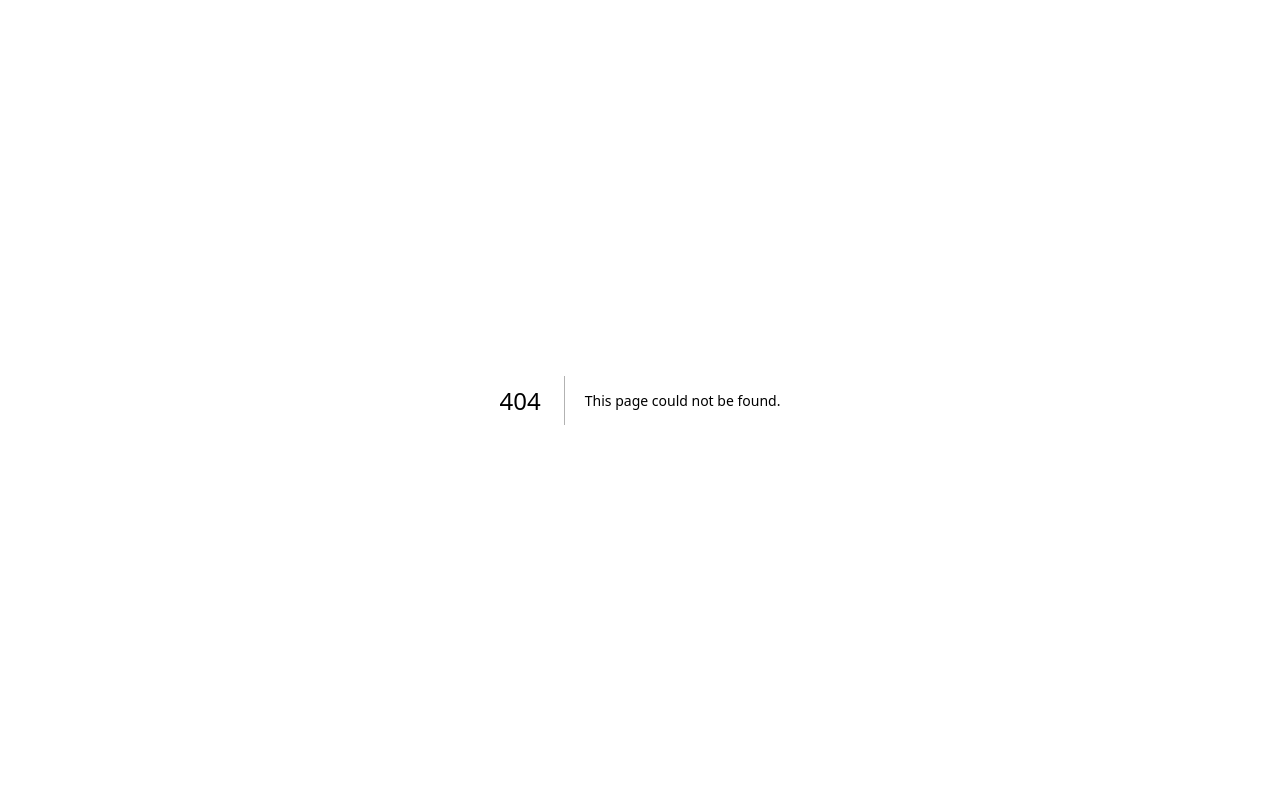
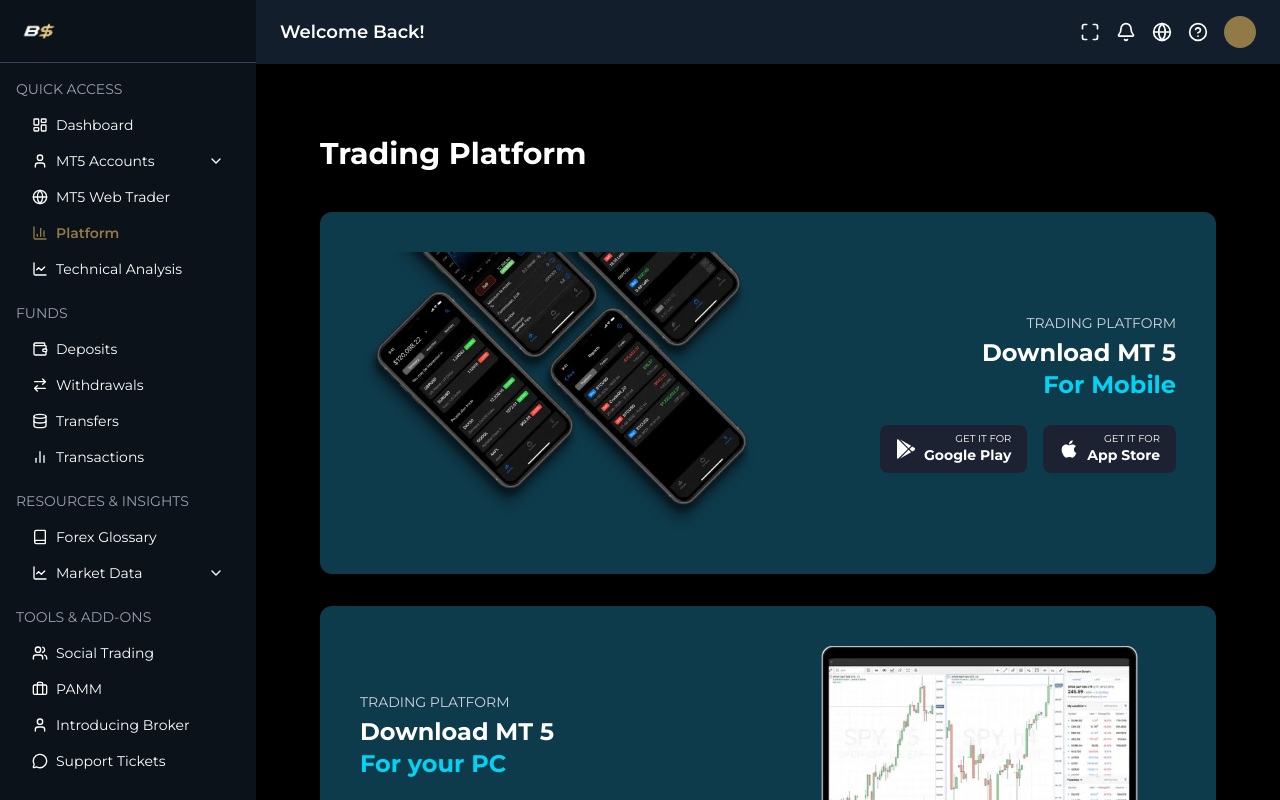
Before and after one commit to Shubham9049/WinProFx, a Next.js app: page /Ourplatform in a window 1280 px wide. Before the commit this address had no page. Built offline with nearby package versions, Linux system fonts and the light colour scheme.

Commit message:
add platform in dashboard

```diff
--- a/components/Sidebar.tsx
+++ b/components/Sidebar.tsx
@@ -100,7 +100,7 @@
             pathname={pathname}
           />
           <NavLink
-            href="/platform"
+            href="/Ourplatform"
             label="Platform"
             icon={BarChart3}
             pathname={pathname}
--- /dev/null
+++ b/src/app/(dashboard)/Ourplatform/page.tsx
@@ -0,0 +1,110 @@
+"use client";
+
+import React from "react";
+import Image from "next/image";
+import { FaApple, FaGooglePlay, FaWindows } from "react-icons/fa";
+import { SiMacos } from "react-icons/si";
+import lap from "../../../../assets/lap2.webp";
+import mob from "../../../../assets/mob2.webp";
+
+export default function TradingPlatform() {
+  return (
+    <div className="bg-black min-h-screen py-12 px-4 md:px-10">
+      <h2 className="text-2xl md:text-3xl font-bold text-white mb-10">
+        Trading Platform
+      </h2>
+
+      {/* Mobile Section */}
+      <div className="bg-[#0e3b4c] rounded-xl p-6 md:p-10 mb-8 flex flex-col-reverse md:flex-row justify-between items-center gap-6">
+        {/* Left - Mobile Image */}
+        <div className="w-full md:w-1/2 flex justify-center">
+          <Image
+            src={mob} // Replace with your mobile image path
+            alt="Mobile MT5"
+            width={400}
+            height={300}
+            className="object-contain"
+          />
+        </div>
+
+        {/* Right - Mobile Text and Buttons */}
+        <div className="w-full md:w-1/2 text-white text-right">
+          <p className="text-sm text-gray-300 mb-1">TRADING PLATFORM</p>
+          <h3 className="text-xl md:text-2xl font-bold">
+            Download MT 5 <br />
+            <span className="text-cyan-400">For Mobile</span>
+          </h3>
+
+          <div className="flex justify-end gap-4 mt-6">
+            <a
+              href="#"
+              className="bg-[#1d2233] hover:bg-[#2a314a] text-white px-4 py-2 rounded-lg text-sm flex items-center gap-2"
+            >
+              <FaGooglePlay className="text-xl" />
+              <span>
+                <p className="text-[10px] leading-tight">GET IT FOR</p>
+                <strong>Google Play</strong>
+              </span>
+            </a>
+            <a
+              href="#"
+              className="bg-[#1d2233] hover:bg-[#2a314a] text-white px-4 py-2 rounded-lg text-sm flex items-center gap-2"
+            >
+              <FaApple className="text-xl" />
+              <span>
+                <p className="text-[10px] leading-tight">GET IT FOR</p>
+                <strong>App Store</strong>
+              </span>
+            </a>
+          </div>
+        </div>
+      </div>
+
+      {/* PC Section */}
+      <div className="bg-[#0e3b4c] rounded-xl p-6 md:p-10 flex flex-col md:flex-row justify-between items-center gap-6">
+        {/* Left - PC Text and Buttons */}
+        <div className="w-full md:w-1/2 text-white">
+          <p className="text-sm text-gray-300 mb-1">TRADING PLATFORM</p>
+          <h3 className="text-xl md:text-2xl font-bold">
+            Download MT 5 <br />
+            <span className="text-cyan-400">For your PC</span>
+          </h3>
+
+          <div className="flex gap-4 mt-6">
+            <a
+              href="#"
+              className="bg-[#1d2233] hover:bg-[#2a314a] text-white px-4 py-2 rounded-lg text-sm flex items-center gap-2"
+            >
+              <FaWindows className="text-xl" />
+              <span>
+                <p className="text-[10px] leading-tight">GET IT FOR</p>
+                <strong>Windows</strong>
+              </span>
+            </a>
+            <a
+              href="#"
+              className="bg-[#1d2233] hover:bg-[#2a314a] text-white px-4 py-2 rounded-lg text-sm flex items-center gap-2"
+            >
+              <SiMacos className="text-xl" />
+              <span>
+                <p className="text-[10px] leading-tight">GET IT FOR</p>
+                <strong>mac OS</strong>
+              </span>
+            </a>
+          </div>
+        </div>
+
+        {/* Right - PC Image */}
+        <div className="w-full md:w-1/2 flex justify-center">
+          <Image
+            src={lap} // Replace with your PC image path
+            alt="PC MT5"
+            width={400}
+            height={300}
+            className="object-contain"
+          />
+        </div>
+      </div>
+    </div>
+  );
+}
```
Also changed, not shown: assets/lap2.webp (added), assets/mob2.webp (added).
